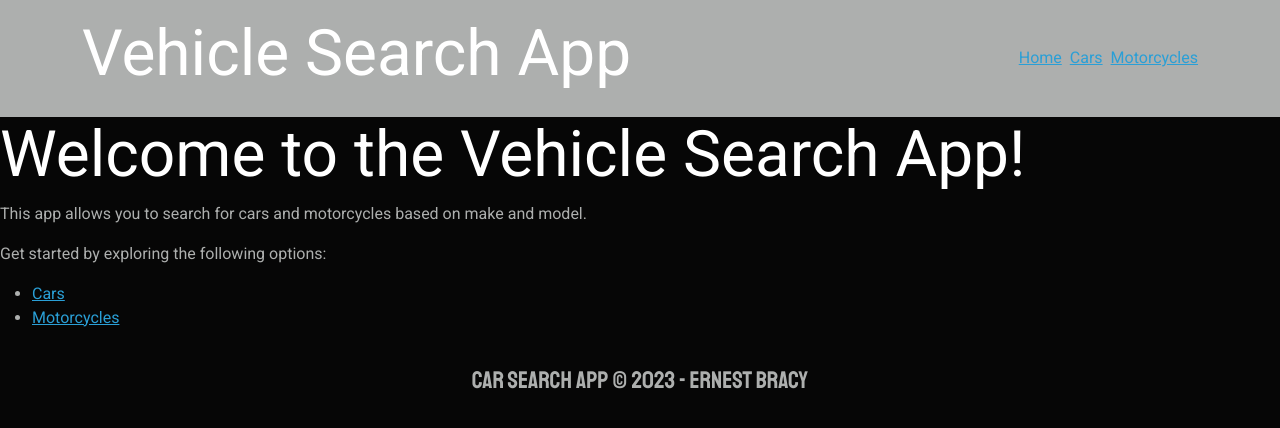
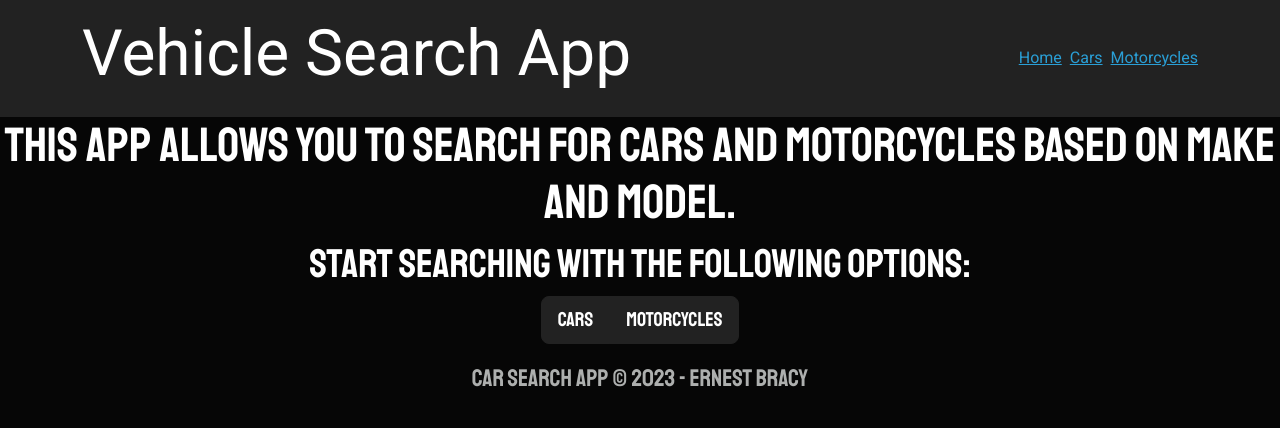
Before and after one commit to Bracye/car-search-app, a React (Vite) app: page / in a window 1280 px wide. Shown: the top 428 px of the page. Built offline with nearby package versions, Linux system fonts and the light colour scheme.

Commit message:
added styling to splash page

```diff
--- a/src/components/Header.jsx
+++ b/src/components/Header.jsx
@@ -3,7 +3,7 @@ import { Link } from 'react-router-dom';
 
 function Header() {
   return (
-    <header className="bg-dark text-light p-3">
+    <header className="bg-light text-light p-3">
       <div className="container d-flex justify-content-between align-items-center">
         <h1>Vehicle Search App</h1>
         <nav>
--- a/src/main.jsx
+++ b/src/main.jsx
@@ -1,6 +1,7 @@
 import React from 'react'
 import ReactDOM from 'react-dom/client'
-import 'bootstrap/dist/css/bootstrap.min.css'
+import 'bootstrap/dist/css/bootstrap.min.css';
+import 'bootswatch/dist/cyborg/bootstrap.min.css'
 import { BrowserRouter as Router } from 'react-router-dom'
 import App from './App.jsx'
 
--- a/src/pages/CarSearch.jsx
+++ b/src/pages/CarSearch.jsx
@@ -1,7 +1,6 @@
 import React, { useState, useEffect } from 'react';
 import axios from 'axios';
-import 'bootstrap/dist/css/bootstrap.min.css';
-import 'bootswatch/dist/cyborg/bootstrap.min.css'
+
 
 //Use State for make and model search bars to get car specs
 function CarSearch() {
--- a/src/pages/Main.jsx
+++ b/src/pages/Main.jsx
@@ -3,14 +3,15 @@ import { Link } from 'react-router-dom';
 
 function Main() {
   return (
-    <div>
-      <h1>Welcome to the Vehicle Search App!</h1>
-      <p>This app allows you to search for cars and motorcycles based on make and model.</p>
-      <p>Get started by exploring the following options:</p>
-      <ul>
-        <li><Link to="/cars">Cars</Link></li>
-        <li><Link to="/motorcycles">Motorcycles</Link></li>
-      </ul>
+    <div style={{ textAlign: 'center', fontFamily: 'Staatliches, sans-serif' }}>
+      <h2>This app allows you to search for cars and motorcycles based on make and model.</h2>
+      <h3>Start searching with the following options:</h3>
+      <div className="d-flex justify-content-center">
+        <div className="btn-group" role="group">
+          <Link to="/cars" className="btn btn-light btn-lg">Cars</Link>
+          <Link to="/motorcycles" className="btn btn-light btn-lg">Motorcycles</Link>
+        </div>
+      </div>
     </div>
   );
 }
```
